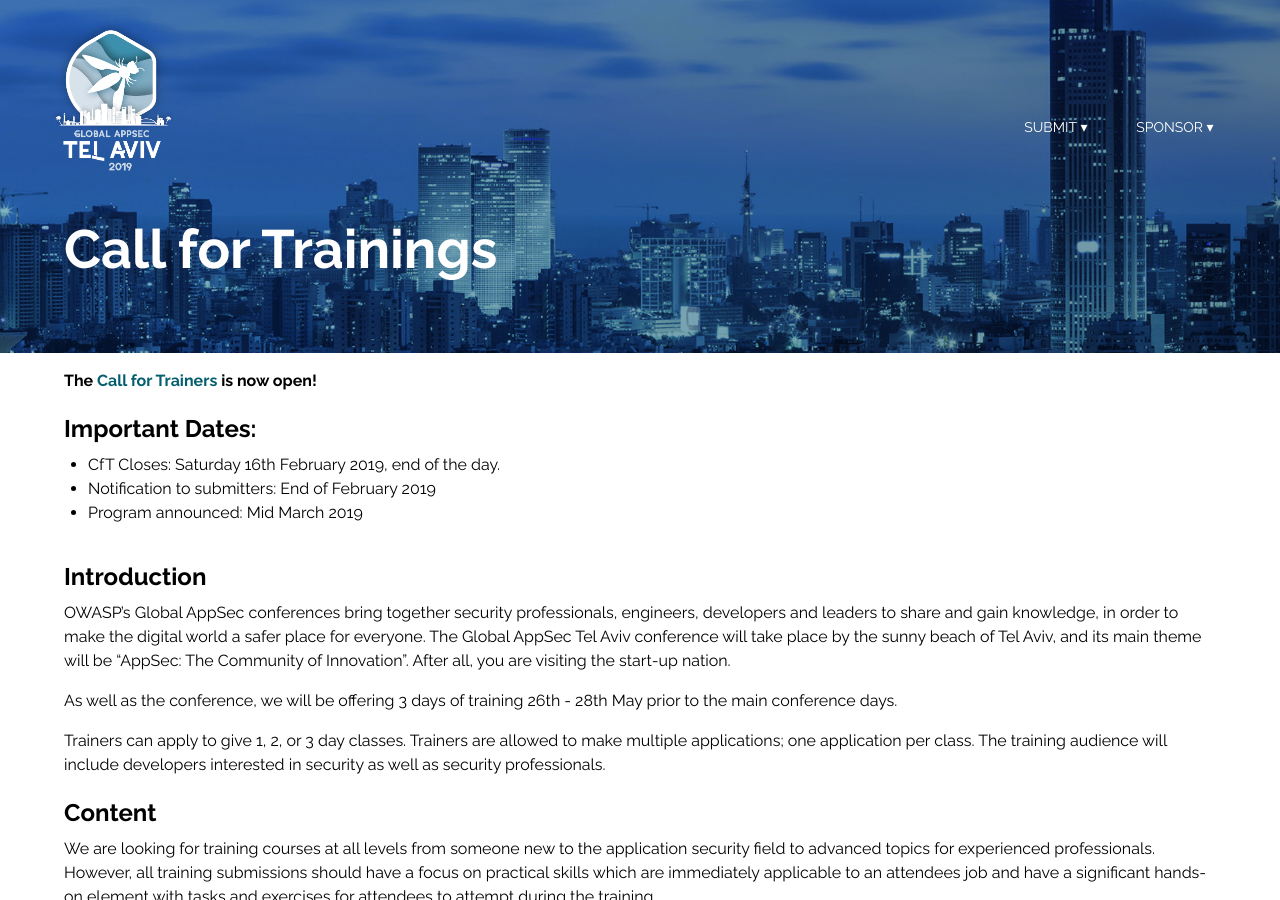
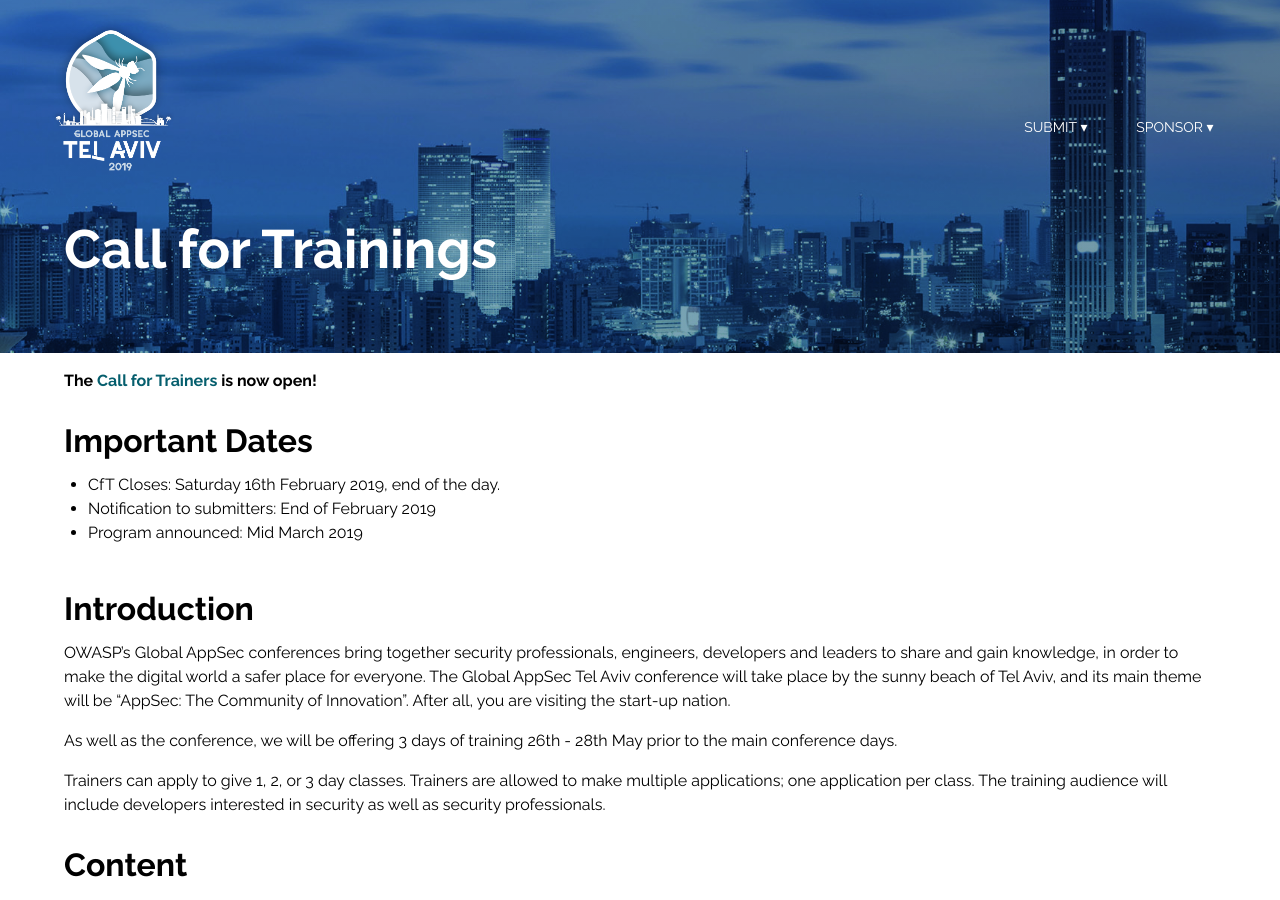
Before and after one commit to OWASP/AppSecTLV2019, a Jekyll site: the page built from program/call-for-trainings.md, in a window 1280 px wide and 900 px high. Built offline with Jekyll 4.4.1, drawn with Linux system fonts in a browser that asks for light colours.

Commit message:
Change headings to ##

```diff
--- a/program/call-for-trainings.md
+++ b/program/call-for-trainings.md
@@ -4,12 +4,12 @@
 
 **The <a href="https://owasp.submittable.com/submit/131191/global-appsec-tel-aviv-2019-call-for-trainers" target="_blank">Call for Trainers</a> is now open!**
 
-### Important Dates:
+## Important Dates
 * CfT Closes: Saturday 16th February 2019, end of the day.
 * Notification to submitters: End of February 2019
 * Program announced: Mid March 2019
 
-### Introduction
+## Introduction
 
 OWASP's Global AppSec conferences bring together security professionals, engineers, developers and leaders to share and gain knowledge, in order to make the digital world a safer place for everyone. The Global AppSec Tel Aviv conference will take place by the sunny beach of Tel Aviv, and its main theme will be “AppSec: The Community of Innovation”. After all, you are visiting the start-up nation.
 
@@ -17,7 +17,7 @@
 
 Trainers can apply to give 1, 2, or 3 day classes. Trainers are allowed to make multiple applications; one application per class. The training audience will include developers interested in security as well as security professionals.
 
-### Content
+## Content
 
 We are looking for training courses at all levels from someone new to the application security field to advanced topics for experienced professionals. However, all training submissions should have a focus on practical skills which are immediately applicable to an attendees job and have a significant hands-on element with tasks and exercises for attendees to attempt during the training.
 
@@ -41,11 +41,12 @@
 	* Project Management
 	* Managing SDLC
 
-### Review Committee and Policies
+## Review Committee and Policies
+
 * Josh Grossman and Yossi Oren – Committee Chairs
 * Other committee members: Ori Troyna, Erlend Oftedal, Adrian Winckles, Ksenia Peguero and Katy Anton
 
-### Review Policies
+## Review Policies
 
 OWASP seeks to be an inclusive organization for practitioners from all cultural, gender, language, educational, ability, religious, and career backgrounds. OWASP actively encourages speakers, trainers, and leaders of all genders, sexual orientations, ages, religions, and ethnicity. Our formal efforts in this vein include blind evaluations of talk proposals for our Global AppSec Conferences and active recruiting of a diverse group of invited speakers and trainers.
 
@@ -63,7 +64,7 @@
 
 **Note:** Training which is focussed on a specific, product, technology or service which is not available for free may still be considered if it is widely applicable enough and the attendee is not required to purchase to take part in the training.
 
-### Terms
+## Terms
 
 The following conditions apply for those that want to provide training at the OWASP Global AppSec Tel Aviv conference.
 
@@ -80,7 +81,7 @@
 
 OWASP will reserve up to two training slots at no cost and the trainer may reserve up to one slot at no cost. Please note that for data privacy reasons OWASP cannot provide trainers with contact information of the attendees.
 
-### Split
+## Split
 
 Price per attendee:
 
```
